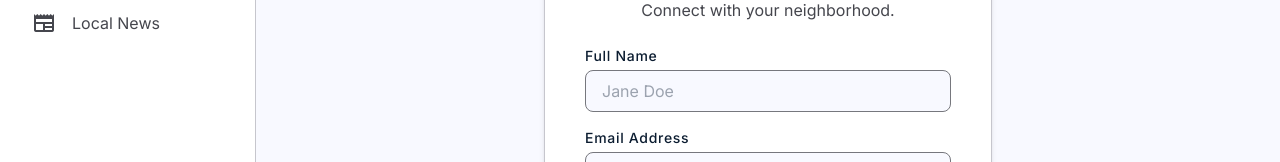
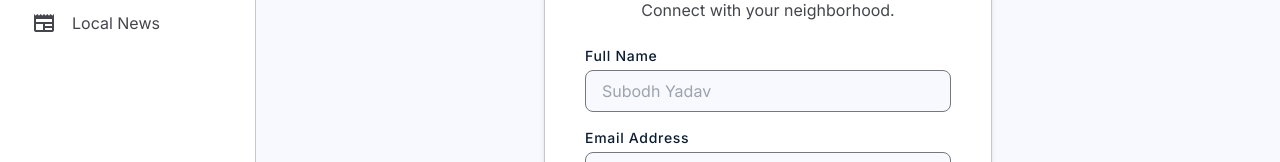
Before and after one commit to Subodh3213G/localcircle, a Next.js app: page /login in a window 1280 px wide. Both pictures are taken after a click on the button "Sign Up". Shown: the part 297-459 px from the top of the page. Built offline with nearby package versions, Linux system fonts and the light colour scheme; no server answers.

Commit message:
Update placeholder text in login form

```diff
--- a/app/login/page.tsx
+++ b/app/login/page.tsx
@@ -92,7 +92,7 @@ export default function LoginPage() {
                 value={fullName}
                 onChange={(e) => setFullName(e.target.value)}
                 className="px-md py-sm rounded-lg border border-outline bg-surface text-on-surface focus:border-primary focus:ring-1 focus:ring-primary outline-none transition-all"
-                placeholder="Jane Doe"
+                placeholder="Subodh Yadav"
                 required={isSignUp}
               />
             </div>
```
